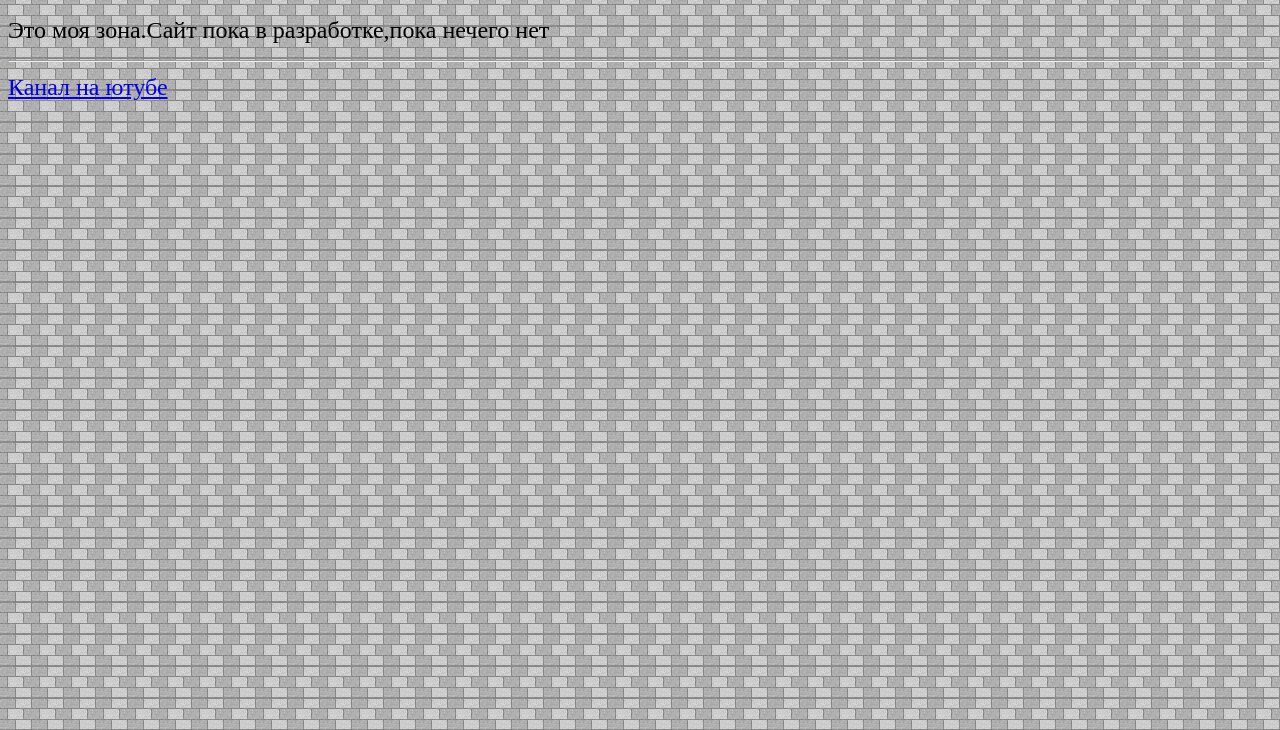
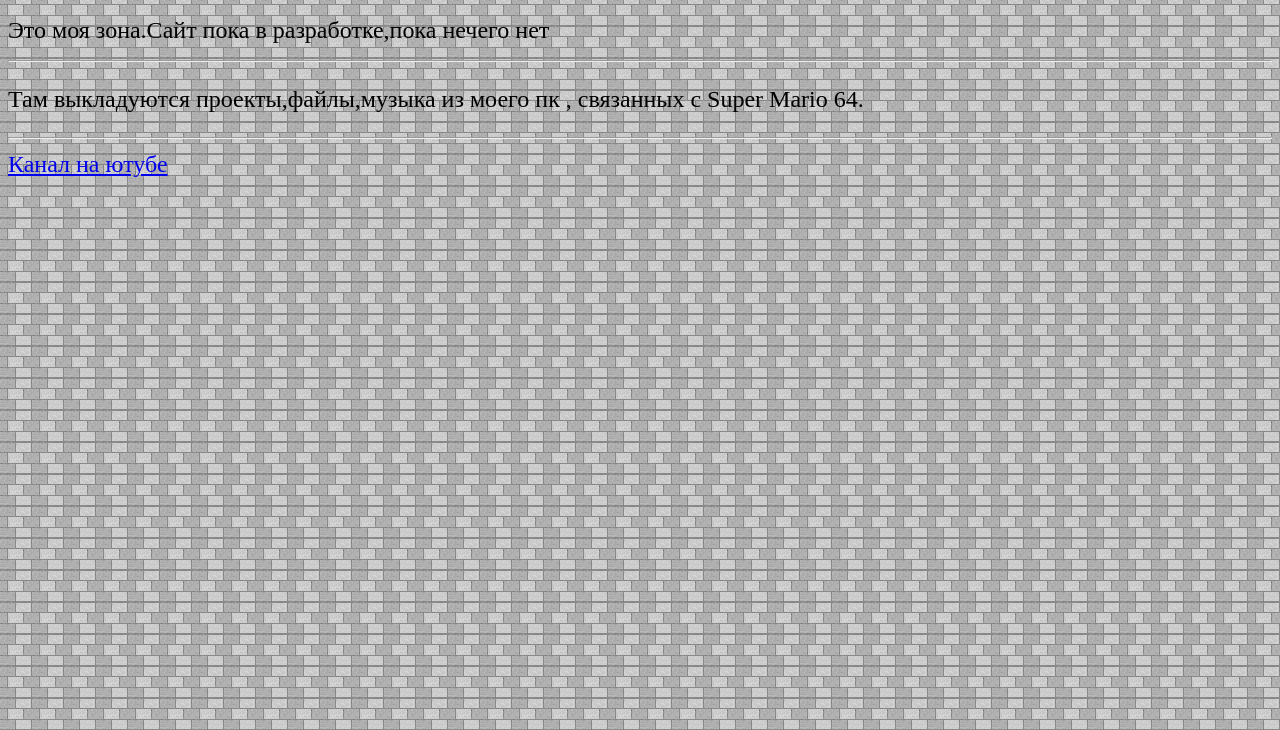
Before and after one commit to beadias97/thebeadias97zone, a plain HTML site: page index.html in a window 1280 px wide. Shown: the part 70-800 px from the top of the page. Drawn offline with Linux system fonts and the light colour scheme.

Commit message:
Update index.html

```diff
--- a/index.html
+++ b/index.html
@@ -15,6 +15,9 @@
 
 <hr>
 
+<p>Там выкладуются проекты,файлы,музыка из моего пк , связанных с Super Mario 64.</p>
+
+<hr>
 
 <a href="https://www.youtube.com/channel/UCm0PifBjNtfyvoFKGDBzaUw"><font size="5">Канал на ютубе
 
```
